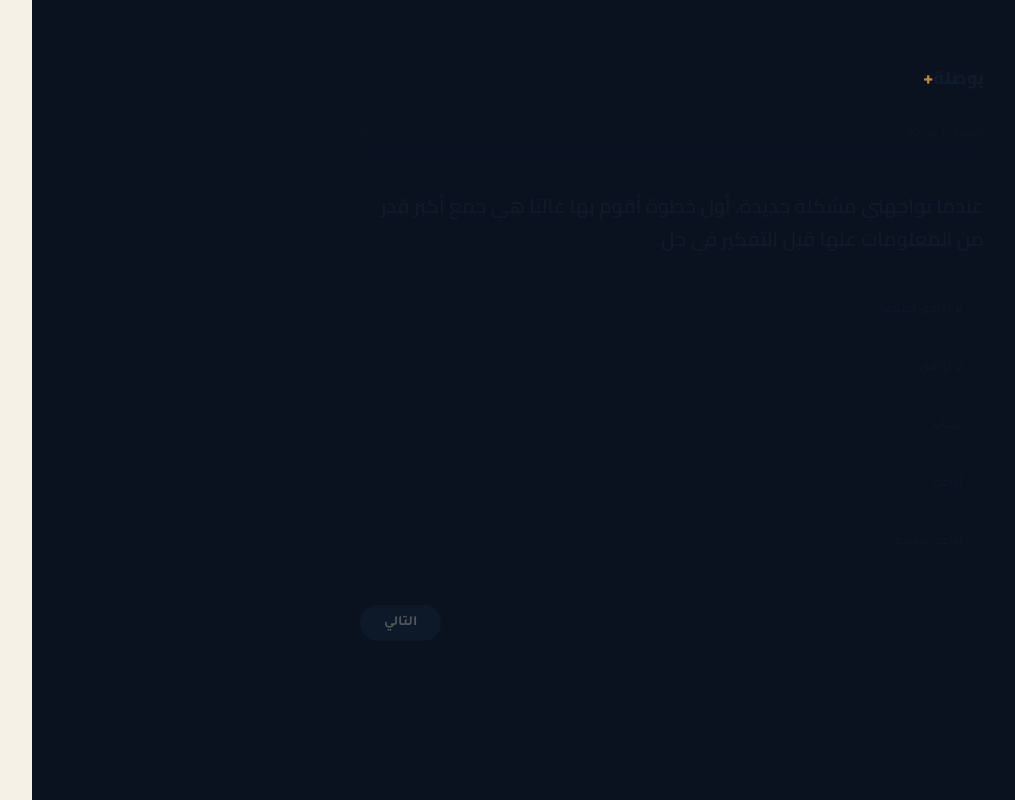
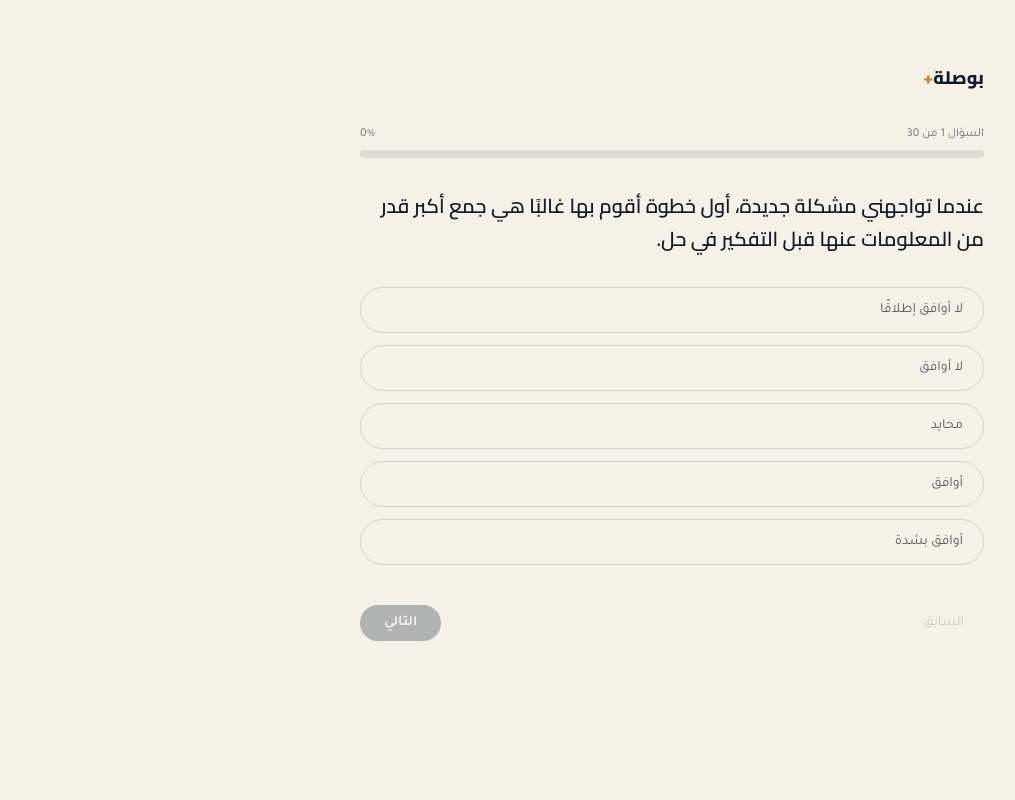
Before and after one commit to azzeddinemohammed21-tech/Boussole---platform-, a Next.js app: page /assessment in a window 1280 px wide. Shown: the whole page, without its empty margins (153-1168 px from the left). Built offline with nearby package versions, Linux system fonts and the light colour scheme.

Commit message:
Change background color of AssessmentPage

```diff
--- a/app/assessment/page.tsx
+++ b/app/assessment/page.tsx
@@ -7,7 +7,7 @@ export const metadata = {
 
 export default function AssessmentPage() {
   return (
-    <main className="min-h-screen bg-[#0a1220]">
+    <main className="min-h-screen bg-sand">
       <AssessmentQuiz />
     </main>
   );
```
